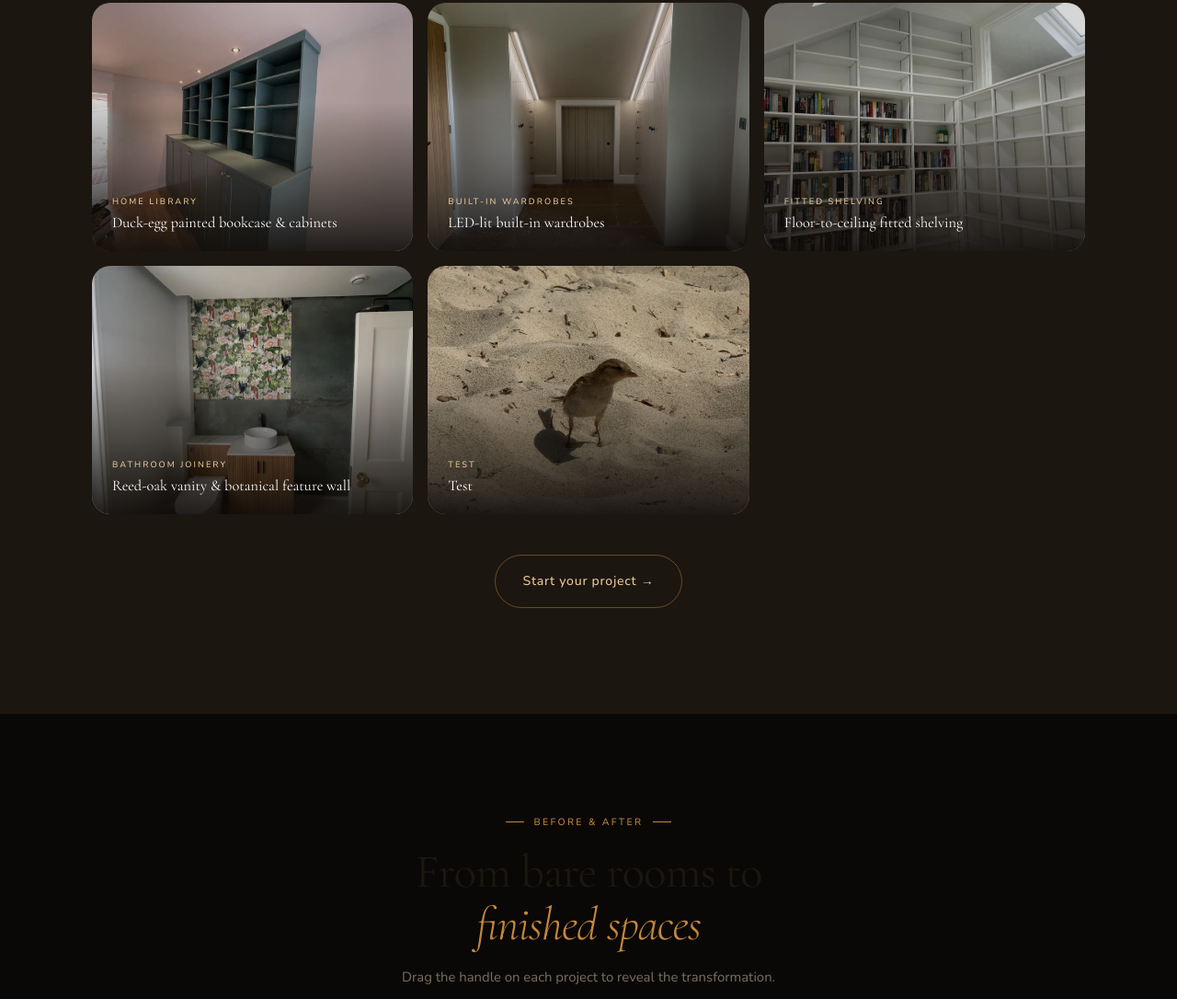
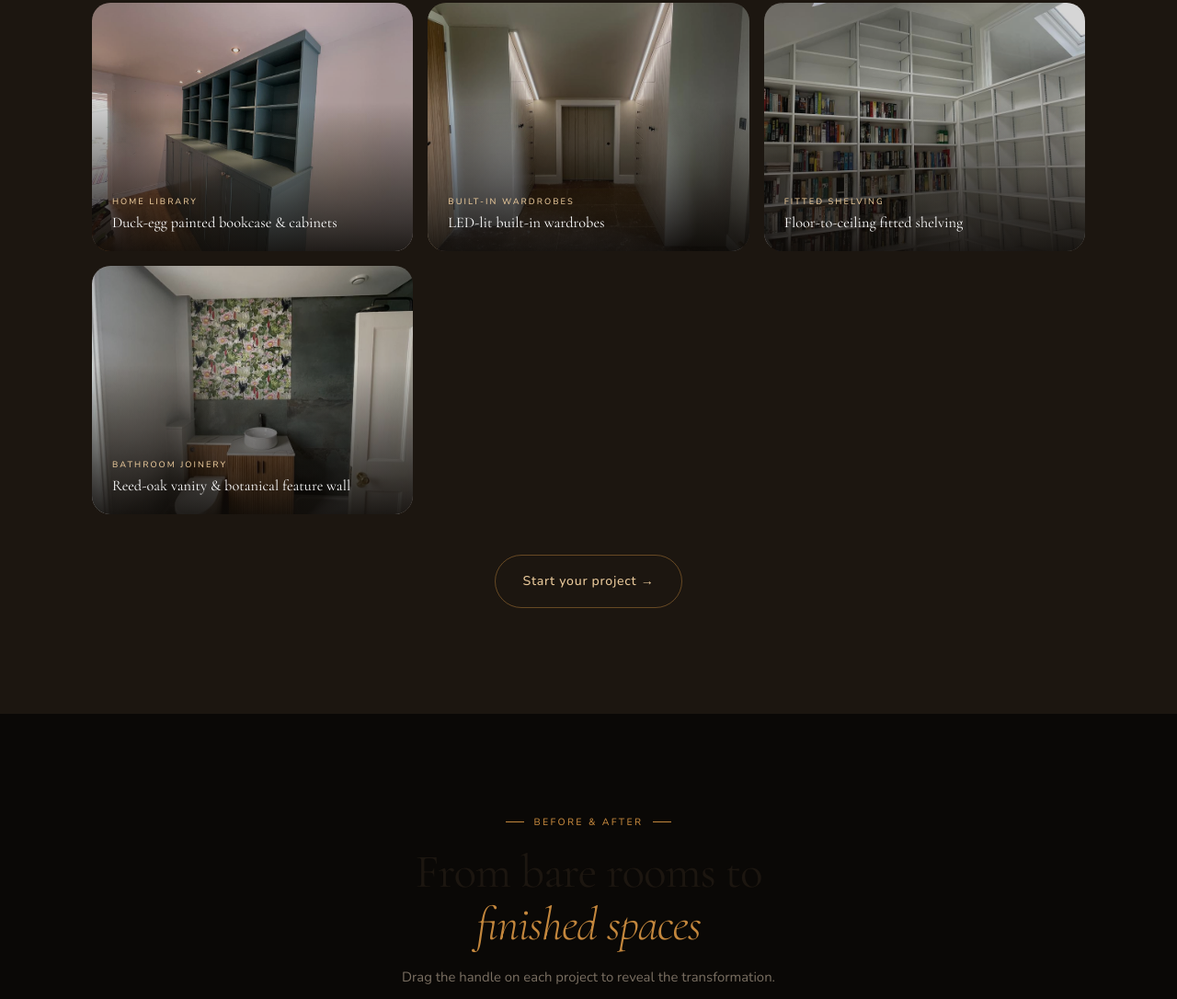
Before and after one commit to jamiep2009-hub/rplanecarpenter, a plain HTML site: page gallery.html in a window 1280 px wide. Shown: the part 1225-2311 px from the top of the page at 92% size. Drawn offline with nearby package versions, Linux system fonts and the light colour scheme.

Commit message:
Website edit: gallery photos

```diff
--- a/gallery.html
+++ b/gallery.html
@@ -142,7 +142,6 @@
       <div class="tile" data-cat="wardrobe"><img src="images/img08.jpg" alt="LED-lit built-in wardrobes" loading="lazy" width="600" height="270"><div class="tile-label"><span class="tile-tag">Built-in Wardrobes</span><span class="tile-title">LED-lit built-in wardrobes</span></div></div>
       <div class="tile" data-cat="joinery"><img src="images/img09.jpg" alt="Floor-to-ceiling fitted shelving" loading="lazy" width="600" height="270"><div class="tile-label"><span class="tile-tag">Fitted Shelving</span><span class="tile-title">Floor-to-ceiling fitted shelving</span></div></div>
       <div class="tile" data-cat="other"><img src="images/img10.jpg" alt="Reed-oak vanity and botanical feature wall" loading="lazy" width="600" height="270"><div class="tile-label"><span class="tile-tag">Bathroom Joinery</span><span class="tile-title">Reed-oak vanity &amp; botanical feature wall</span></div></div>
-      <div class="tile" data-cat="kitchen"><img src="images/gallery-img-1801-msdgv86uljf1.jpg" alt="Test — Test by R. Plane Carpenter, Norwich." loading="lazy" width="600" height="270"><div class="tile-label"><span class="tile-tag">Test</span><span class="tile-title">Test</span></div></div>
     </div>
     <div class="gallery-cta reveal">
       <a href="contact.html" class="btn btn-gold-outline">Start your project &rarr;</a>
```
